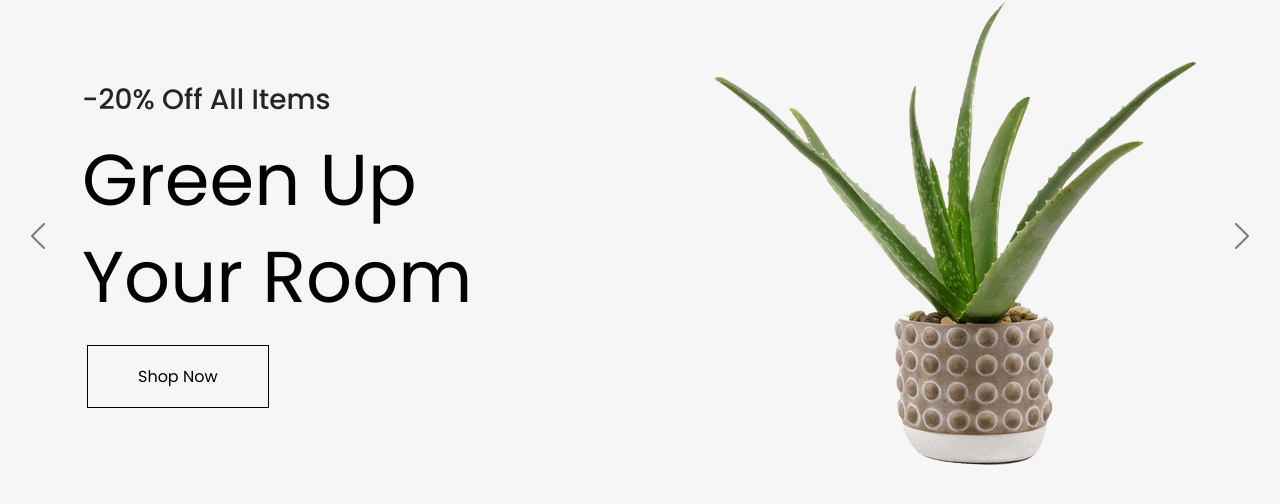
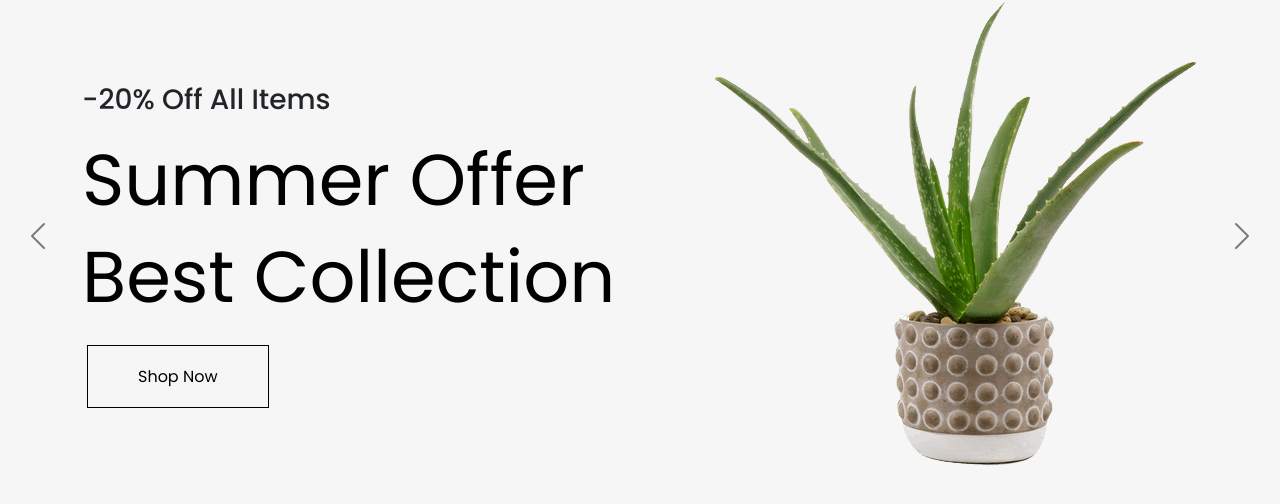
Before and after one commit to shourovsoron/Flone, a website: page index.html in a window 1280 px wide. Shown: the part 214-718 px from the top of the page. Drawn offline with nearby package versions, Linux system fonts and the light colour scheme.

Commit message:
3rd Commit

```diff
--- a/index.html
+++ b/index.html
@@ -155,7 +155,7 @@
               <div class="carousel-item-wrapper">
                 <div class="carosel-text">
                   <h3>-20% Off All Items</h3>
-                  <h1>Green Up <br> Your Room</h1>
+                  <h1>Summer Offer <br>Best Collection</h1>
                   <a href="#">Shop Now</a>
                 </div>
                 <div class="carousel-image py-5">
--- a/scss/hero section/hero.scss
+++ b/scss/hero section/hero.scss
@@ -2,7 +2,6 @@
 
     .carousel-inner{
         height: 600px;
-        background: #b1faa2;
     }
 }
 
```
Also changed, not shown: scss/hero section/hero.css, style/style.css, 2 other files.
